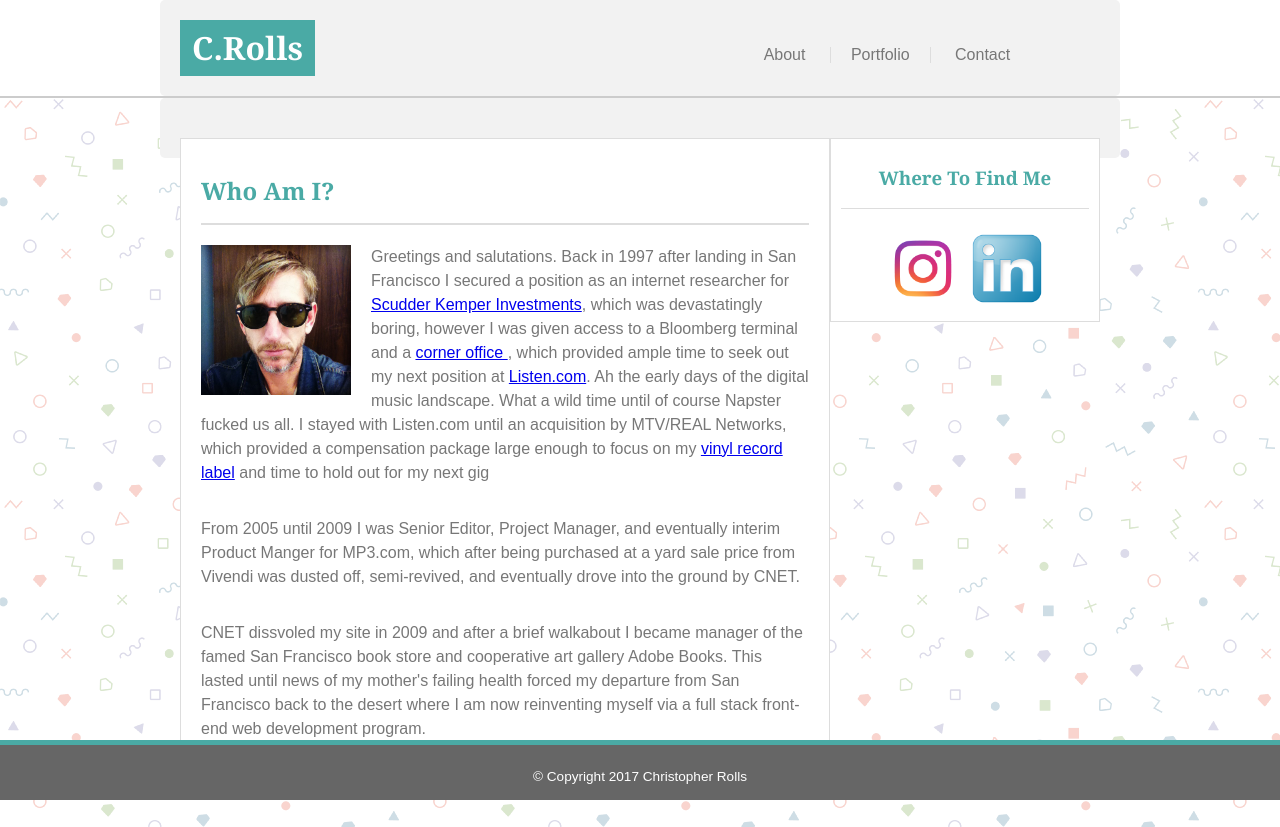
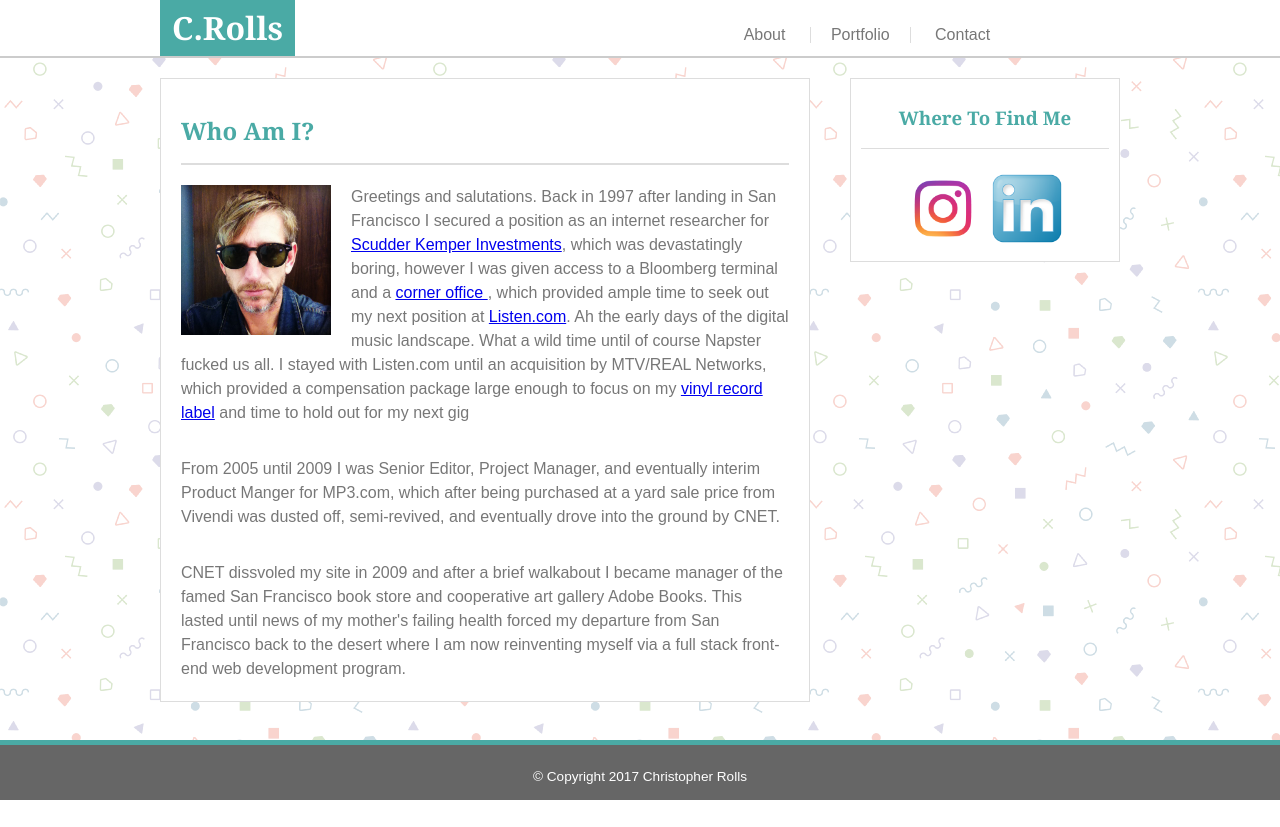
Before and after one commit to imperialrolls/Basic-Portfolio, a plain HTML site: page index.html in a window 1280 px wide. After the commit the page ends 800 px from the top, so only its background shows below. Drawn offline with Linux system fonts and the light colour scheme.

Commit message:
thurs second update

```diff
--- a/assets/css/style.css
+++ b/assets/css/style.css
@@ -173,7 +173,7 @@ ul.nav-tabs {
 /* SIDEBAR */
 
 /* Add a background color and some padding around the form */
-.container {
+.containerform {
     border-radius: 5px;
     background-color: #f2f2f2;
     padding: 20px;
```
